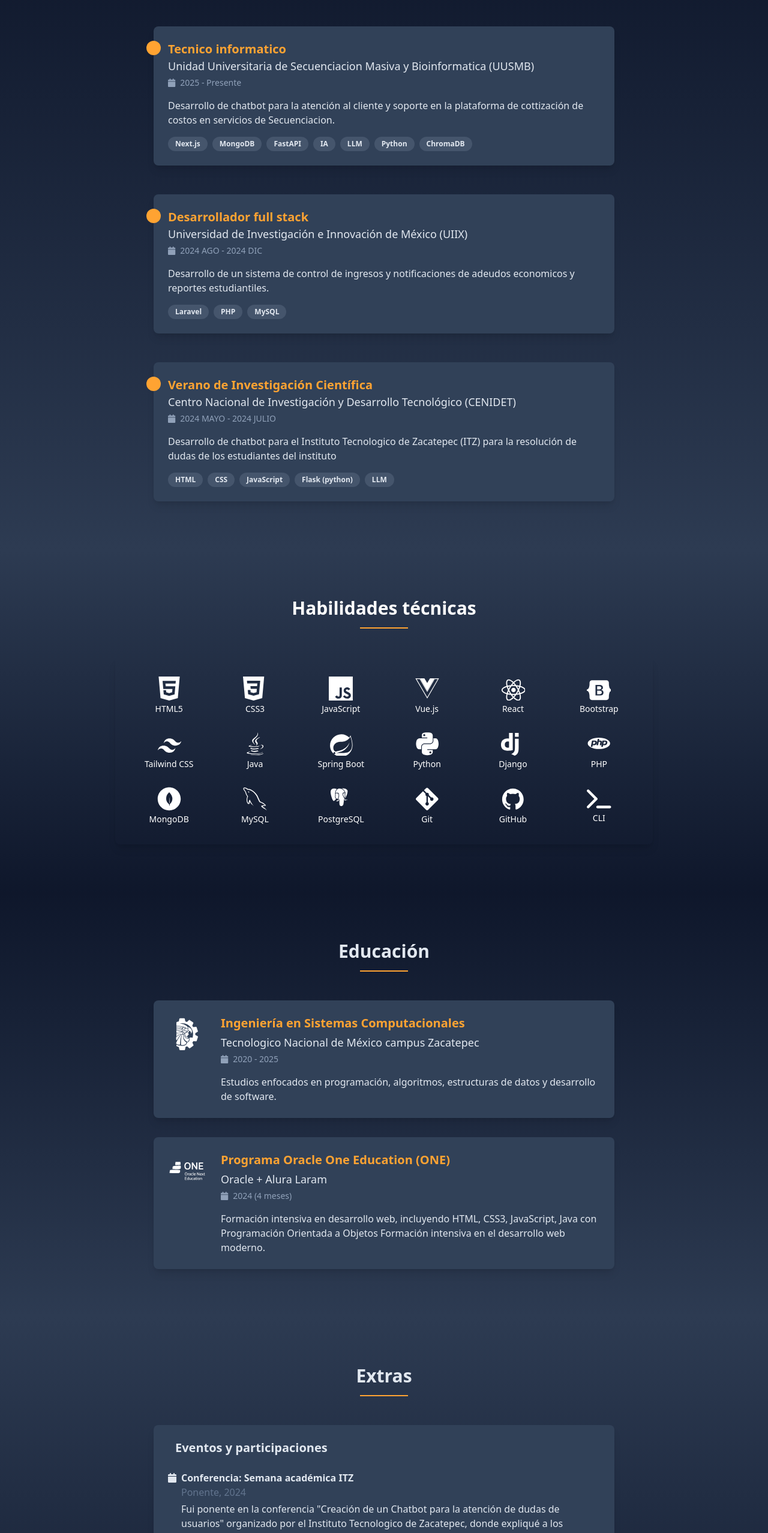
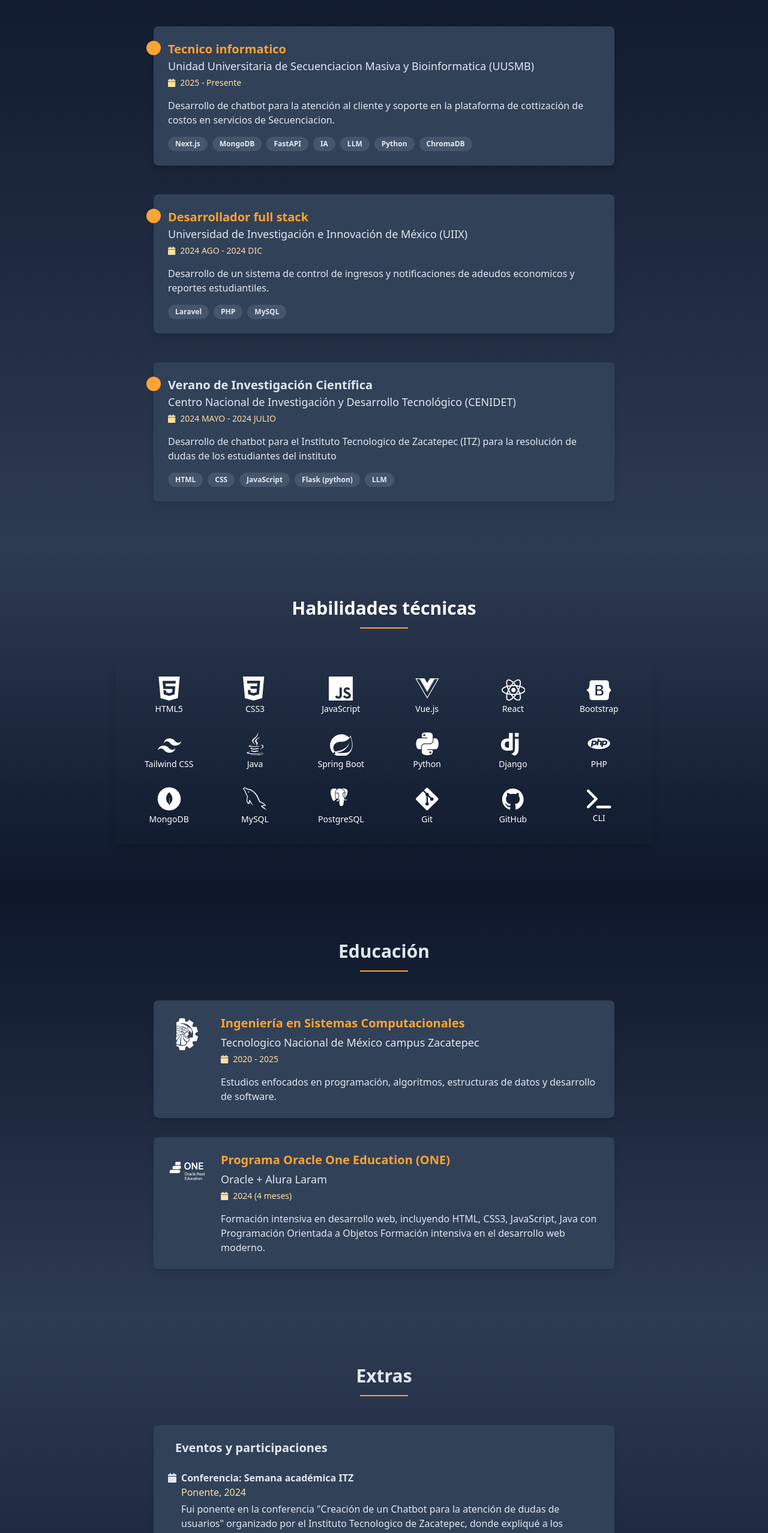
Before and after one commit to LuvazAng/portafolio-vue, a Vue app: page / in a window 1280 px wide. Shown: the part 1440-3996 px from the top of the page at 60% size. Built offline with nearby package versions, Linux system fonts and the light colour scheme.

Commit message:
FIX: Modificación de color en texto de fechas

```diff
--- a/src/App.vue
+++ b/src/App.vue
@@ -17,7 +17,9 @@
                 >
               </li>
               <li>
-                <a href="#skills" class="hover:text-primary-500 transition-colors">Habilidades técnicas</a>
+                <a href="#skills" class="hover:text-primary-500 transition-colors"
+                  >Habilidades técnicas</a
+                >
               </li>
               <li>
                 <a href="#education" class="hover:text-primary-500 transition-colors">Educación</a>
@@ -194,7 +196,7 @@
               <h4 class="text-lg mb-1">
                 Unidad Universitaria de Secuenciacion Masiva y Bioinformatica (UUSMB)
               </h4>
-              <p class="text-sm text-slate-400 mb-4 flex items-center">
+              <p class="text-sm text-primary-200 mb-4 flex items-center">
                 <font-awesome-icon class="mr-2" icon="fas fa-calendar" />
                 2025 - Presente
               </p>
@@ -240,7 +242,7 @@
               <h4 class="text-lg mb-1">
                 Universidad de Investigación e Innovación de México (UIIX)
               </h4>
-              <p class="text-sm text-slate-400 mb-4 flex items-center">
+              <p class="text-sm text-primary-200 mb-4 flex items-center">
                 <font-awesome-icon class="mr-2" icon="fas fa-calendar" />
                 2024 AGO - 2024 DIC
               </p>
@@ -266,11 +268,11 @@
             <!-- SECCIÓN 3  -->
             <div class="bg-slate-700 rounded-lg shadow-lg p-6 relative">
               <div class="absolute -left-3 top-6 w-6 h-6 bg-primary-400 rounded-full"></div>
-              <h3 class="text-xl font-bold text-primary-400">Verano de Investigación Científica</h3>
+              <h3 class="text-xl font-bold text-primary-00">Verano de Investigación Científica</h3>
               <h4 class="text-lg mb-1">
                 Centro Nacional de Investigación y Desarrollo Tecnológico (CENIDET)
               </h4>
-              <p class="text-sm text-slate-400 mb-4 flex items-center">
+              <p class="text-sm text-primary-200 mb-4 flex items-center">
                 <font-awesome-icon class="mr-2" icon="fas fa-calendar" />
                 2024 MAYO - 2024 JULIO
               </p>
@@ -531,7 +533,7 @@
                   Tecnologico Nacional de México campus Zacatepec
                 </h4>
                 <p
-                  class="text-sm text-slate-400 mb-4 flex items-center justify-center sm:justify-start"
+                  class="text-sm text-primary-200 mb-4 flex items-center justify-center sm:justify-start"
                 >
                   <font-awesome-icon class="mr-2" icon="fas fa-calendar" /> 2020 - 2025
                 </p>
@@ -556,7 +558,7 @@
                 </h3>
                 <h4 class="text-lg mb-1 text-center sm:text-left">Oracle + Alura Laram</h4>
                 <p
-                  class="text-sm text-slate-400 mb-4 flex items-center justify-center sm:justify-start"
+                  class="text-sm text-primary-200 mb-4 flex items-center justify-center sm:justify-start"
                 >
                   <font-awesome-icon class="mr-2" icon="fas fa-calendar" /> 2024 (4 meses)
                 </p>
@@ -590,7 +592,7 @@
                   <font-awesome-icon class="mr-2 mt-1" icon="fas fa-calendar" />
                   <div>
                     <h4 class="font-semibold text-md">Conferencia: Semana académica ITZ</h4>
-                    <p class="text-md text-slate-500">Ponente, 2024</p>
+                    <p class="text-md text-primary-200">Ponente, 2024</p>
                     <p class="text-md mt-1">
                       Fui ponente en la conferencia "Creación de un Chatbot para la atención de
                       dudas de usuarios" organizado por el Instituto Tecnologico de Zacatepec, donde
@@ -603,7 +605,7 @@
                   <font-awesome-icon class="mr-2 mt-1" icon="fas fa-calendar" />
                   <div>
                     <h4 class="font-semibold text-md">Hackathon HackMorelos</h4>
-                    <p class="text-md text-slate-500">Participante, 2024</p>
+                    <p class="text-md text-primary-200">Participante, 2024</p>
                     <p class="text-md mt-1">
                       Participé en el desarrollo de un prototipo de aplicación utilizando Machine
                       Learning e Inteligencia Artificial para predecir enfermedades basadas en el
@@ -619,7 +621,7 @@
                       Verano Internacional de Investigación en Ciencia y Tecnología del TecNM
                       (VIICyT)
                     </h4>
-                    <p class="text-md text-slate-500">Participante, 2024</p>
+                    <p class="text-md text-primary-200">Participante, 2024</p>
                     <p class="text-md mt-1">
                       Colaboré en un proyecto propuesto por CENIDET para desarrollar un chatbot que
                       atendiera las dudas de los usuarios del Instituto Tecnológico de Zacatepec,
```
